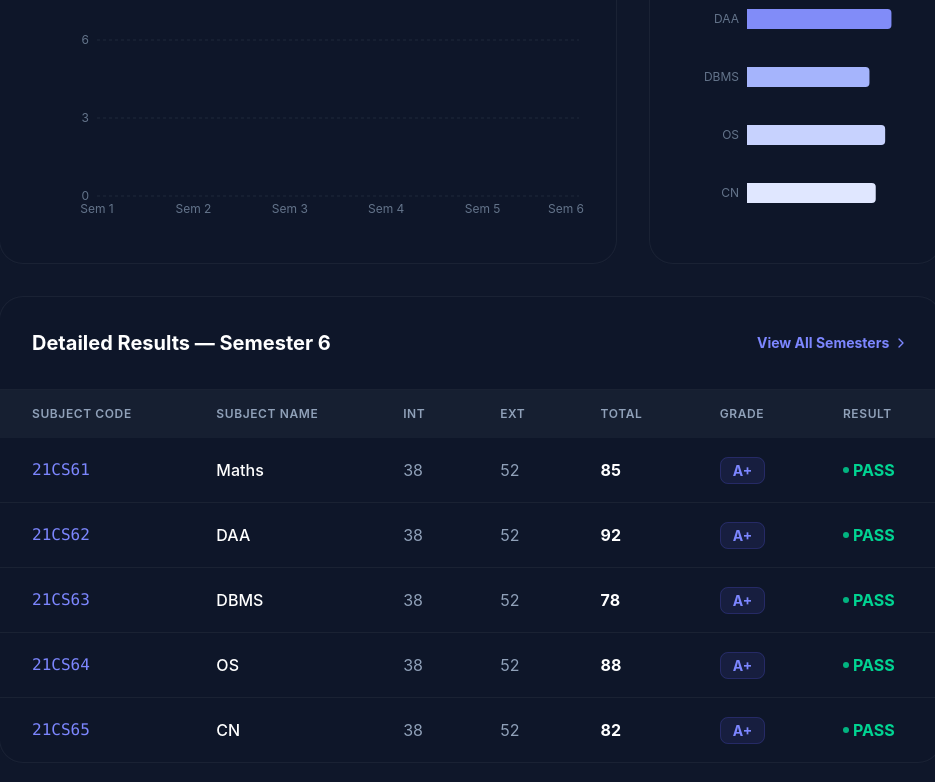
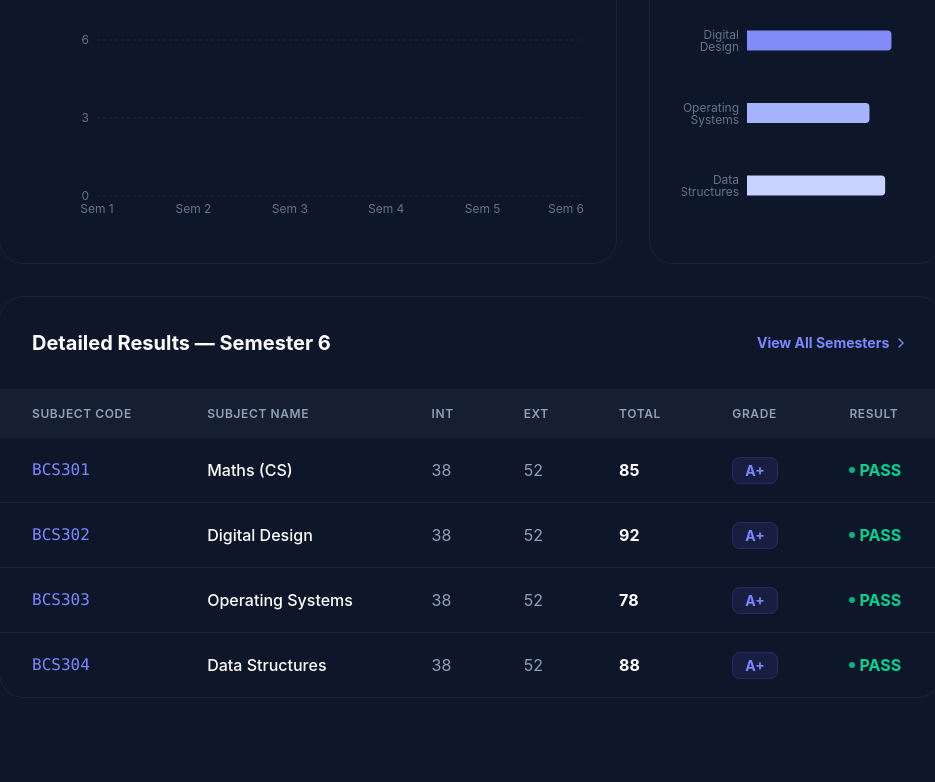
Before and after one commit to sri-1406/Student-Result-Analysis, a React (Vite) app in the folder client/: page /student/dashboard in a window 1280 px wide. Shown: the part 514-1296 px from the top of the page, without its empty margins (17-952 px from the left). Built offline with nearby package versions, Linux system fonts and the light colour scheme.

Commit message:
synced_subject_codes_with_2022_scheme

```diff
--- a/client/src/pages/student/Dashboard.jsx
+++ b/client/src/pages/student/Dashboard.jsx
@@ -20,11 +20,10 @@ const mockData = {
     { sem: 'Sem 6', sgpa: 8.5 },
   ],
   subjectPerformance: [
-    { subject: 'Maths', score: 85 },
-    { subject: 'DAA', score: 92 },
-    { subject: 'DBMS', score: 78 },
-    { subject: 'OS', score: 88 },
-    { subject: 'CN', score: 82 },
+    { subject: 'Maths (CS)', score: 85, code: 'BCS301' },
+    { subject: 'Digital Design', score: 92, code: 'BCS302' },
+    { subject: 'Operating Systems', score: 78, code: 'BCS303' },
+    { subject: 'Data Structures', score: 88, code: 'BCS304' },
   ]
 };
 
@@ -152,7 +151,7 @@ const Dashboard = () => {
             <tbody className="divide-y divide-white/5">
               {mockData.subjectPerformance.map((sub, idx) => (
                 <tr key={idx} className="hover:bg-white/5 transition-colors group">
-                  <td className="px-8 py-5 font-mono text-indigo-400">21CS6{idx+1}</td>
+                  <td className="px-8 py-5 font-mono text-indigo-400">{sub.code}</td>
                   <td className="px-8 py-5 font-medium text-white">{sub.subject}</td>
                   <td className="px-8 py-5 text-slate-400">38</td>
                   <td className="px-8 py-5 text-slate-400">52</td>
```
Also changed, not shown: 1 other file (tests, documents, lock files or other folders).
